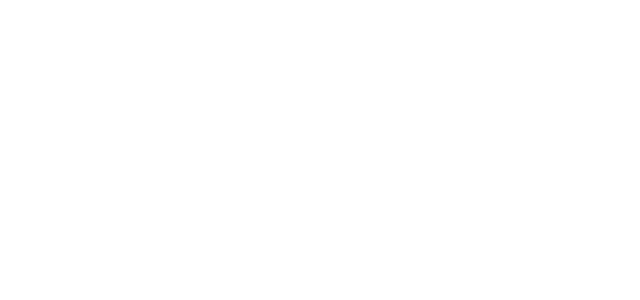
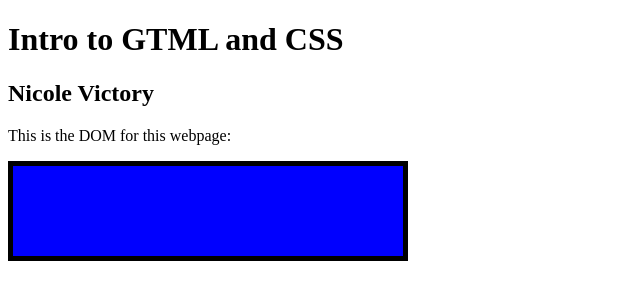
Before and after one commit to DS4200-S23-Class/ic-02-nvictory01, a plain HTML site: page index.html in a window 1280 px wide. Shown: the whole page, without its empty margins (0-640 px from the left). Drawn offline with Linux system fonts and the light colour scheme.

Commit message:
progress 1

```diff
--- a/index.html
+++ b/index.html
@@ -1,13 +1,27 @@
 <!DOCTYPE html>
 <html>
 
+
 <head>
     <meta charset=utf-8/>
+    <title>ic-02</title>
 </head>
 
 
 <body>
+    <h1>Intro to GTML and CSS</h1>
 
+    <h2>Nicole Victory</h2>
+
+    <div id="div1" class="container">
+        <p id="p1">This is the DOM for this webpage:</p>
+    </div>
+
+    <div id="div2" class="container">
+        <svg width="400" height="100">
+        <rect width="400" height="100" style="fill:rgb(0,0,255);stroke-width:10;stroke:rgb(0,0,0)" />
+      </svg>
+    </div>
 
 </body>
 
```
Also changed, not shown: 1 other file.
